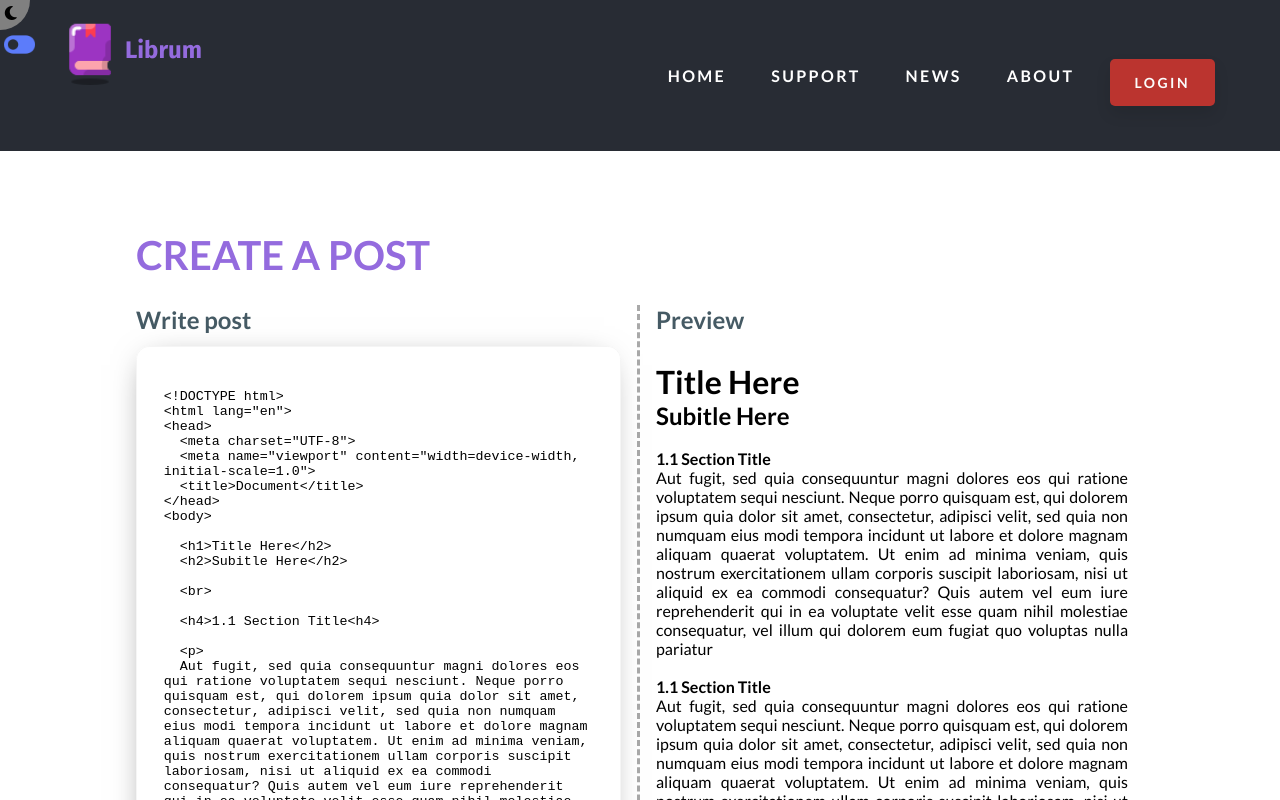
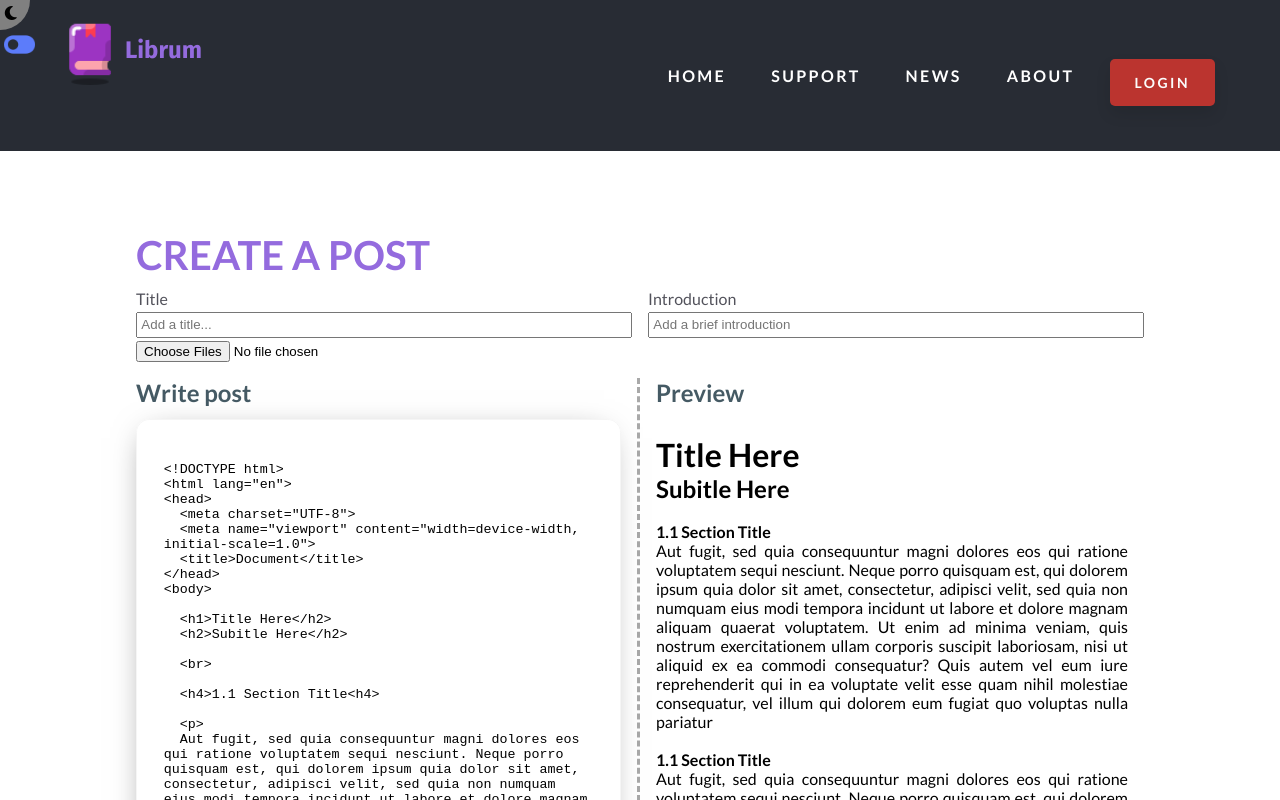
Before and after one commit to Librum-Reader/Librum-Website, a React (Create React App) app: page /blog-admin in a window 1280 px wide. Shown: the top 800 px of the page. Built offline with nearby package versions, Linux system fonts and the light colour scheme; no server answers; a web font is replaced by a local one; what react-google-recaptcha-v3 would draw is missing.

Commit message:
chore: Add title, intro and images form

```diff
--- /dev/null
+++ b/src/Components/Blog/ImageUpload.js
@@ -0,0 +1,38 @@
+import React, { useState } from 'react';
+
+const ImageUpload = () => {
+  const [selectedImage, setSelectedImage] = useState(null);
+
+  const handleImageUpload = (event) => {
+    setSelectedImage(URL.createObjectURL(event.target.files[0]));
+    console.log(selectedImage)
+  };
+
+  const handleUpload = () => {
+    console.log('Image uploaded:', selectedImage);
+  };
+
+  return (
+    <div className='form'>
+      <form className='t-introduction'>
+        <div className='formtitle'>
+          <label htmlFor="title">Title</label>
+          <input type="text" placeholder="Add a title..." />
+        </div>
+        <div className='formtitle'>
+          <label htmlFor="introduction">Introduction</label>
+          <input type="textarea" placeholder="Add a brief introduction" />
+        </div>
+      </form>
+      <input
+        className='upload'
+        type="file"
+        multiple="multiple"
+        accept="image/jpeg, image/png, image/jpg"
+        onChange={handleImageUpload}
+      />
+    </div >
+  );
+};
+
+export default ImageUpload;
--- a/src/Pages/Article/Article.js
+++ b/src/Pages/Article/Article.js
@@ -6,18 +6,12 @@ import launch from "./launch.svg";
 
 export const Article = () => {
   let { title } = useParams();
-  console.log(title);
-
   const { bg, setBg } = useContext(SiteContext);
 
   useEffect(() => {
     if (localStorage.getItem("Theme")) {
       let theme = JSON.parse(localStorage.getItem("Theme"));
-
-      console.log(theme);
-
       setBg(theme);
-
       return;
     }
   }, []);
--- a/src/Pages/BlogPage/BlogPage.css
+++ b/src/Pages/BlogPage/BlogPage.css
@@ -7,3 +7,36 @@
   font-size: 4em;
   margin-bottom: 0.25em;
 }
+
+.form {
+  display: flex;
+  flex-direction: column;
+}
+
+.t-introduction {
+  display: flex;
+  flex-direction: row;
+  width: 100%;
+  justify-content: start;
+  align-items: start;
+  padding: 0;
+  gap: 1em;
+}
+
+.formtitle {
+  display: flex;
+  flex-direction: column;
+  align-items: start;
+  width: 50%;
+}
+
+.formtitle label {
+  margin-bottom: 0.25em;
+  color: #52525B
+}
+
+.formtitle input {
+  margin-bottom: 0.25em;
+  padding: 0.25em;
+  width: 100%;
+}
--- a/src/Pages/BlogPage/BlogPage.js
+++ b/src/Pages/BlogPage/BlogPage.js
@@ -1,10 +1,12 @@
 import "./BlogPage.css"
 import Renderer from "../../Components/Blog/Blog";
+import ImageUpload from "../../Components/Blog/ImageUpload";
 
 const BlogPage = () => {
   return (
     <div className="main-container">
       <h1 className="title">CREATE A POST</h1>
+      <ImageUpload />
       <Renderer />
     </div>
   );
--- a/src/Pages/News/NewsItem.js
+++ b/src/Pages/News/NewsItem.js
@@ -43,7 +43,7 @@ const NewsItem = ({ bg, newslogo, item, index }) => {
             {item.introduction}
           </p>
         </div>
-        <Link to={"/news/" + item.id}>
+        <Link to={"/news/" + item.title}>
           <button className="btn btn-secondary">Read More</button>
         </Link>
       </div>
```
Also changed, not shown: src/Components/Blog/Blog.css (line endings or trailing spaces). Lines whose indentation alone changed are shown as unchanged.
